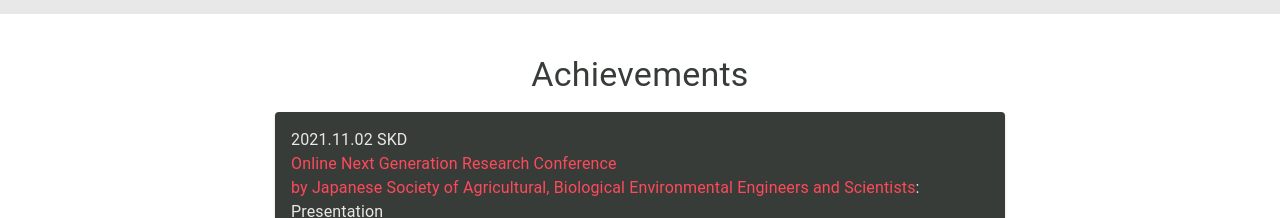
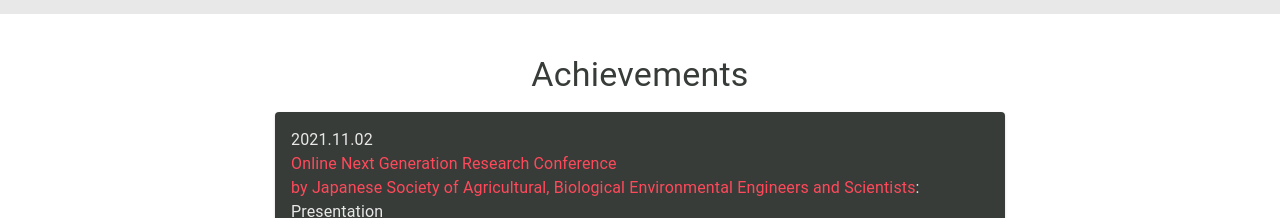
Before and after one commit to masukai/portfolio, a React (Create React App) app: page / in a window 1280 px wide. Shown: the part 980-1198 px from the top of the page. Built offline with nearby package versions, Linux system fonts and the light colour scheme.

Commit message:
20211103_update

```diff
--- a/src/components/Achievements.tsx
+++ b/src/components/Achievements.tsx
@@ -38,7 +38,7 @@
           <Card className={classes.root}>
             <CardContent>
               <Typography variant='body1'>
-                2021.11.02 SKD
+                2021.11.02
               </Typography>
               <Typography color='inherit'>
                 <Link href='https://sites.google.com/view/jsabees-online-congress2021/%E3%83%9B%E3%83%BC%E3%83%A0?authuser=0' className={classes.maincolor} target="_blank">
```
